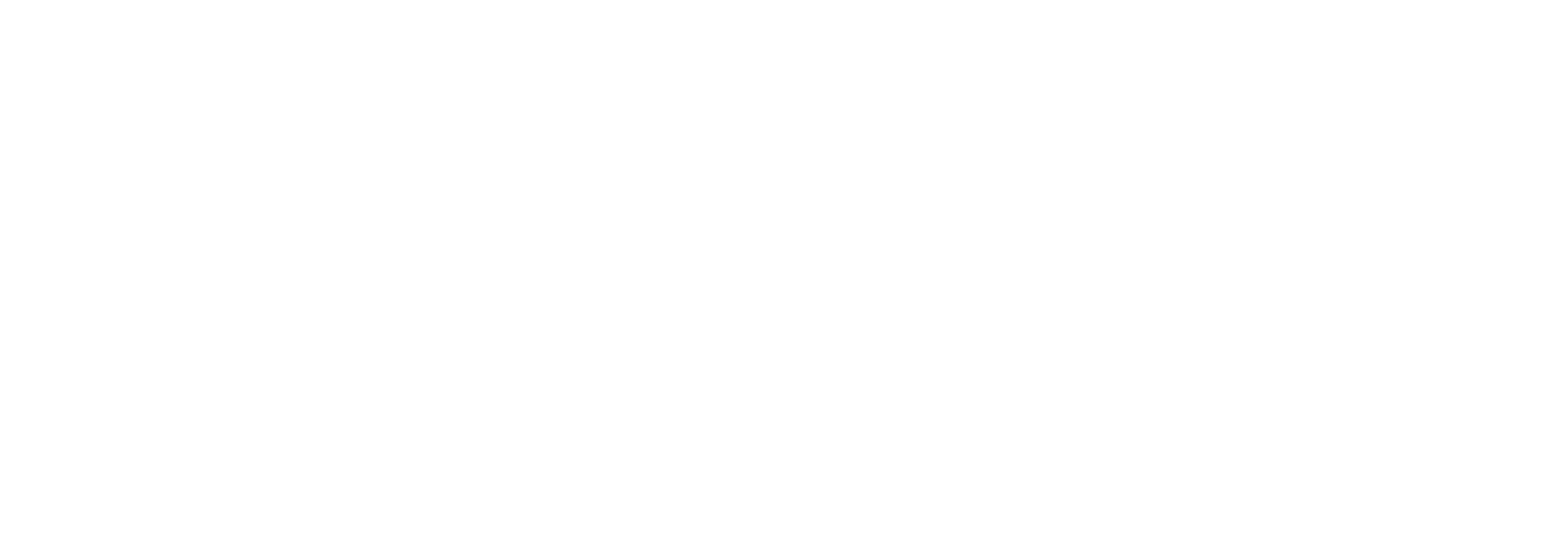
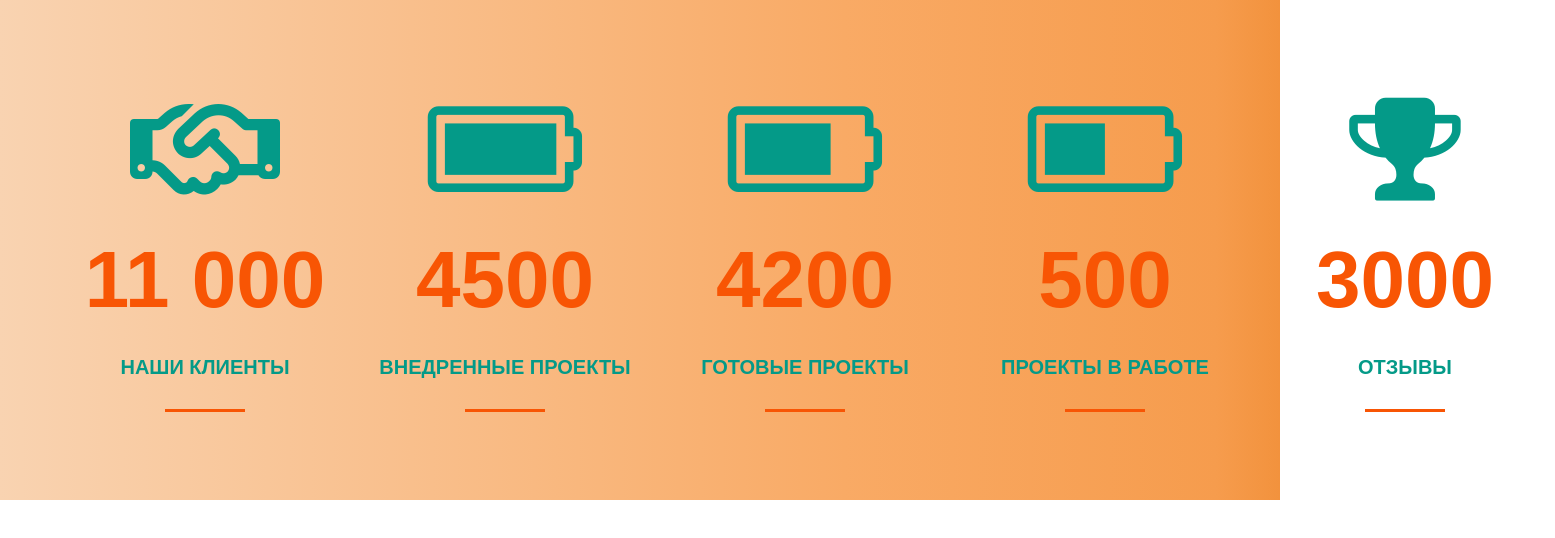
Before and after one commit to l-plutarch/menu_stat, a plain HTML site: page index.html in a window 1280 px wide. Shown: the whole page, 1555 px wide, since content can reach past the window. Drawn offline with Linux system fonts and the light colour scheme.

Commit message:
add style

```diff
--- a/css/style.css
+++ b/css/style.css
@@ -0,0 +1,53 @@
+*{
+    box-sizing: border-box;
+    font-family: Arial;
+}
+.box {
+    height: 500px;
+    background: rgb(249,211,177);
+    background: linear-gradient(90deg, rgba(249,211,177,1) 0%, rgba(249,170,101,1) 66%, rgba(246,156,77,1) 95%, rgba(242,146,61,1) 100%);
+}
+
+.container {
+    width: 1170px;
+    margin: 0 auto;
+}
+
+.box__inner {
+    height: 500px;
+    display: flex;
+    justify-content:space-around;
+    align-items: center;
+}
+
+.item {
+    min-width: 300px;
+    color: #049a88;
+    text-align: center;
+}
+
+.number {
+    font-size: 80px;
+    color: #f85504;
+    margin-bottom: 30px;
+    font-weight: bold;
+}
+
+.text {
+    font-size: 20px;
+    font-weight: bold;
+    margin-bottom: 30px;
+    text-transform: uppercase;
+}
+
+.line {
+    width: 80px;
+    height: 3px;
+    background-color:#f85504;
+    margin: 0 auto;
+
+}
+i.fa {
+    margin-bottom: 25px;
+    font-size: 120px;
+}
--- a/index.html
+++ b/index.html
@@ -1,16 +1,51 @@
 <!DOCTYPE html>
-<html lang="en">
+<html lang="ru">
 <head>
     <meta charset="UTF-8">
     <script src="https://kit.fontawesome.com/eead2a3c4d.js" crossorigin="anonymous"></script>
     <meta name="viewport" content="width=device-width, initial-scale=1.0"/>
     <title>Title</title>
     <link rel="stylesheet" href="css/normalize.css">
+    <link rel="stylesheet" href="css/font-awesome.min.css">
     <link rel="stylesheet" href="css/style.css">
-    <link rel="stylesheet" href="css/font-awesome.min.css">
 </head>
 <body>
-
+<div class="box">
+    <div class="container">
+        <div class="box__inner">
+            <div class="item">
+                <i class="fa fa-handshake-o" aria-hidden="true"></i>
+            <div class="number">11 000</div>
+                <div class="text">Наши клиенты</div>
+                <div class="line"></div>
+            </div>
+            <div class="item">
+                <i class="fa fa-battery-full" aria-hidden="true"></i>
+                <div class="number">4500</div>
+                <div class="text">Внедренные проекты</div>
+                <div class="line"></div>
+            </div>
+            <div class="item">
+                <i class="fa fa-battery-three-quarters" aria-hidden="true"></i>
+                <div class="number">4200</div>
+                <div class="text">Готовые проекты</div>
+                <div class="line"></div>
+            </div>
+            <div class="item">
+                <i class="fa fa-battery-half" aria-hidden="true"></i>
+                <div class="number">500</div>
+                <div class="text">Проекты в работе</div>
+                <div class="line"></div>
+            </div>
+            <div class="item">
+                <i class="fa fa-trophy" aria-hidden="true"></i>
+                <div class="number">3000</div>
+                <div class="text">Отзывы</div>
+                <div class="line"></div>
+            </div>
+        </div>
+    </div>
+</div>
 
 </body>
 </html>
```
